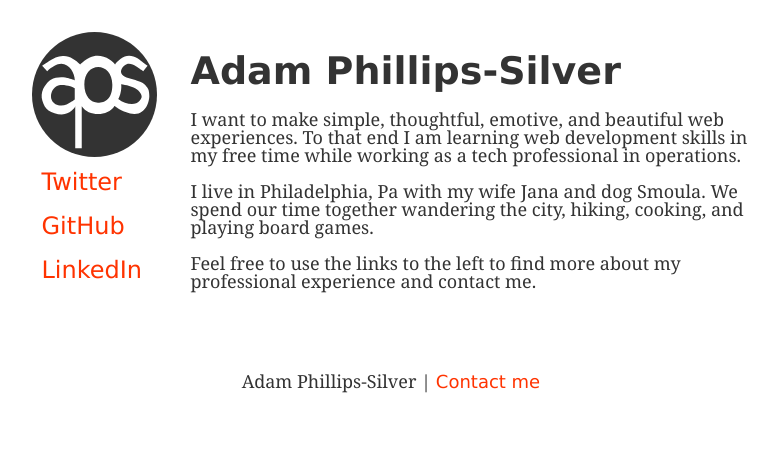
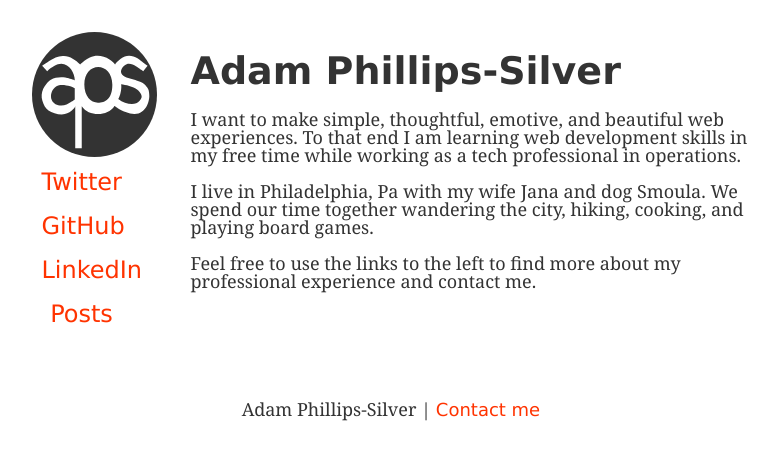
Before and after one commit to Adam-PS/adamphillipssilver, a Jekyll site: the page built from index.html, in a window 1280 px wide. Shown: the top 460 px of the page, without its empty margins (249-1026 px from the left). Built offline with Jekyll 4.4.1, drawn with Linux system fonts in a browser that asks for light colours.

Commit message:
add Posts link to header

```diff
--- a/_layouts/default.html
+++ b/_layouts/default.html
@@ -12,6 +12,7 @@
             <li><a href="https://twitter.com/phillipssilver">Twitter</a></li>
             <li><a href="https://github.com/Adam-PS">GitHub</a></li>
             <li><a href="https://www.linkedin.com/in/adamphillipssilver/">LinkedIn</a></li>
+            <li><a href="/Posts/index.html">Posts</a></li>
 	    </ul>
 	</header>
 <!-- main content -->
```
